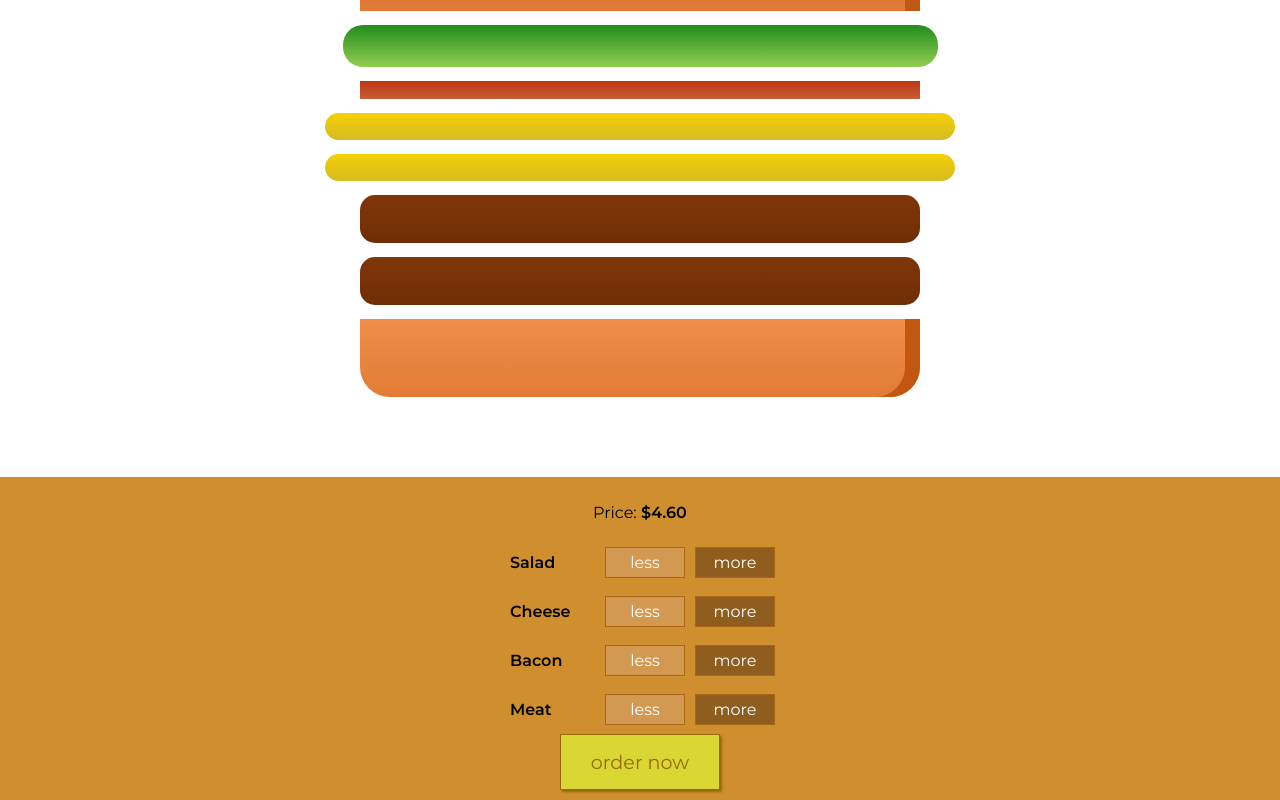
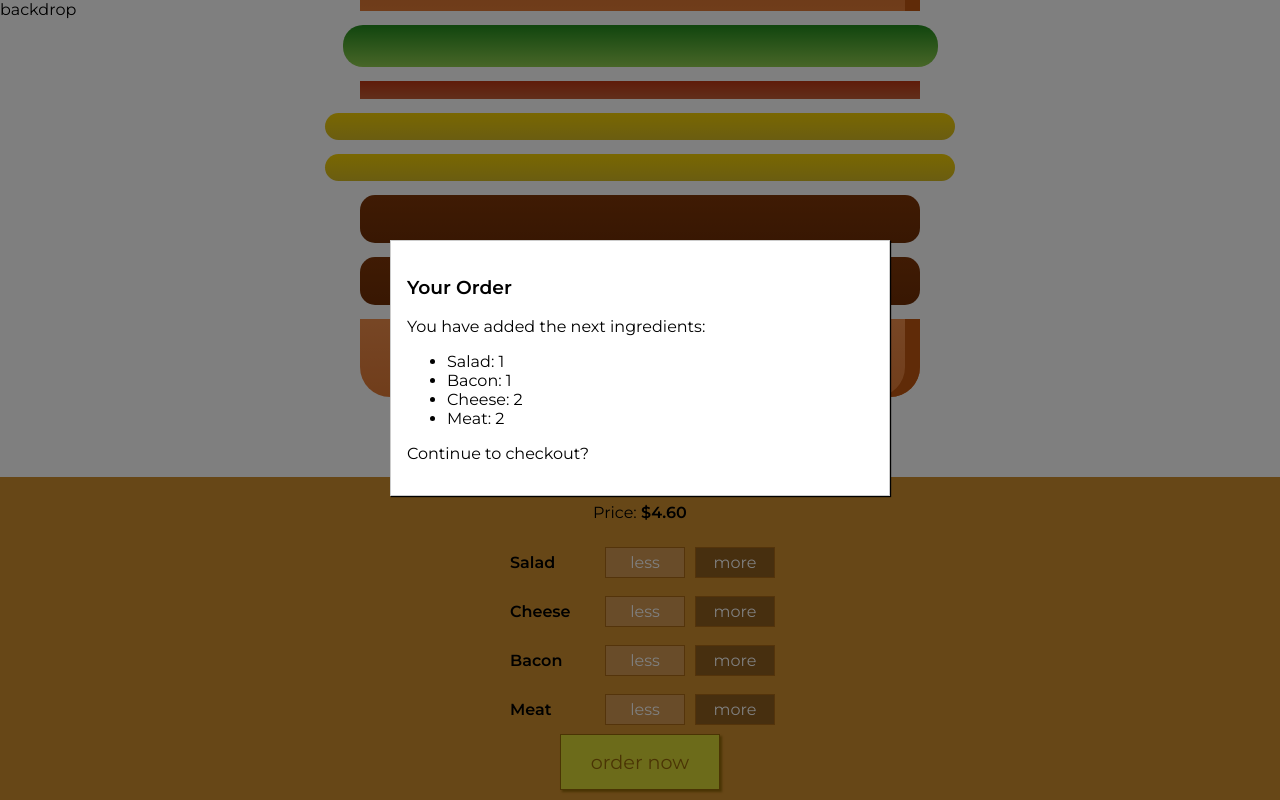
Before and after one commit to artem-bayandin/udemy-react, a React (Create React App) app in the folder burger/: page / in a window 1280 px wide. Both pictures are taken after a click on the button "order now". Shown: the part 162-962 px from the top of the page. Built offline with nearby package versions, Linux system fonts and the light colour scheme.

Commit message:
modal and backdrop added

```diff
--- a/burger/src/components/Burger/BuildControls/BuildControls.js
+++ b/burger/src/components/Burger/BuildControls/BuildControls.js
@@ -26,6 +26,7 @@
             <button
                 className={styles.OrderButton}
                 disabled={!props.purchasable}
+                onClick={props.purchase}
             >order now</button>
         </div>
     )
--- /dev/null
+++ b/burger/src/components/Burger/OrderSummary/OrderSummary.js
@@ -0,0 +1,21 @@
+import React from 'react'
+
+const OrderSummary = (props) => {
+    const ingredientsSummary = Object.keys(props.ingredients)
+        .map(key => {
+            return <li key={key}><span style={{textTransform: 'capitalize'}}>{key}</span>: {props.ingredients[key]}</li>
+        })
+
+    return (
+        <>
+            <h3>Your Order</h3>
+            <p>You have added the next ingredients:</p>
+            <ul>
+                {ingredientsSummary}
+            </ul>
+            <p>Continue to checkout?</p>
+        </>
+    )
+}
+
+export default OrderSummary
--- /dev/null
+++ b/burger/src/components/UI/Backdrop/Backdrop.js
@@ -0,0 +1,9 @@
+import React from 'react'
+
+import styles from './Backdrop.module.css'
+
+const Backdrop = (props) => (
+    props.show ? <div className={styles.Backdrop} onClick={props.clicked}>backdrop</div> : null
+)
+
+export default Backdrop
--- /dev/null
+++ b/burger/src/components/UI/Backdrop/Backdrop.module.css
@@ -0,0 +1,9 @@
+.Backdrop {
+    width: 100%;
+    height: 100%;
+    position: fixed;
+    z-index: 100;
+    left: 0;
+    top: 0;
+    background-color: rgba(0,0,0,0.5);
+}
--- /dev/null
+++ b/burger/src/components/UI/Modal/Modal.js
@@ -0,0 +1,21 @@
+import React from 'react'
+
+import styles from './Modal.module.css'
+import Backdrop from '../Backdrop/Backdrop'
+
+const Modal = (props) => (
+    <>
+        <Backdrop show={props.show} clicked={props.modalClosed} />
+        <div
+            className={styles.Modal}
+            style={{
+                transform: props.show ? 'translateY(0)' : 'translateY(-100vh)',
+                opacity: props.show ? '1' : '0'
+            }}
+        >
+            {props.children}
+        </div>
+    </>
+)
+
+export default Modal
--- /dev/null
+++ b/burger/src/components/UI/Modal/Modal.module.css
@@ -0,0 +1,20 @@
+.Modal {
+    position: fixed;
+    z-index: 500;
+    background-color: white;
+    width: 70%;
+    border: 1px solid #ccc;
+    box-shadow: 1px 1px 1px black;
+    padding: 16px;
+    left: 15%;
+    top: 30%;
+    box-sizing: border-box;
+    transition: all 0.3s ease-out;
+}
+
+@media (min-width: 600px) {
+    .Modal {
+        width: 500px;
+        left: calc(50% - 250px);
+    }
+}
--- a/burger/src/containers/BurgerBuilder/BurgerBuilder.js
+++ b/burger/src/containers/BurgerBuilder/BurgerBuilder.js
@@ -1,6 +1,8 @@
 import React, { useState, useEffect } from "react"
 import Burger from "../../components/Burger/Burger"
 import BuildControls from "../../components/Burger/BuildControls/BuildControls"
+import Modal from '../../components/UI/Modal/Modal'
+import OrderSummary from "../../components/Burger/OrderSummary/OrderSummary"
 
 const INGREDIENT_PRICES = {
     salad: 0.5,
@@ -27,6 +29,7 @@
     const [ingredients, setIngredients] = useState(initialIngredients)
     const [price, setPrice] = useState(0)
     const [purchasable, setPurchasable] = useState(false)
+    const [purchasing, setPurchasing] = useState(false)
 
     useEffect(() => {
         recalculatePrice() // temporary solution as we use 'initialState'
@@ -75,8 +78,15 @@
         })
     }
 
+    const purchaseHandler = () => setPurchasing(true)
+
+    const purchaseCancelHandler = () => {setPurchasing(false)}
+
     return (
         <>
+            <Modal show={purchasing} modalClosed={purchaseCancelHandler}>
+                <OrderSummary ingredients={ingredients} />
+            </Modal>
             <Burger ingredients={ingredients} />
             <BuildControls
                 ingredientAdded={addIngredientHandler}
@@ -84,6 +94,7 @@
                 btnsDisabled={btnsDisabled}
                 price={price}
                 purchasable={purchasable}
+                purchase={purchaseHandler}
             />
         </>
     )
```
